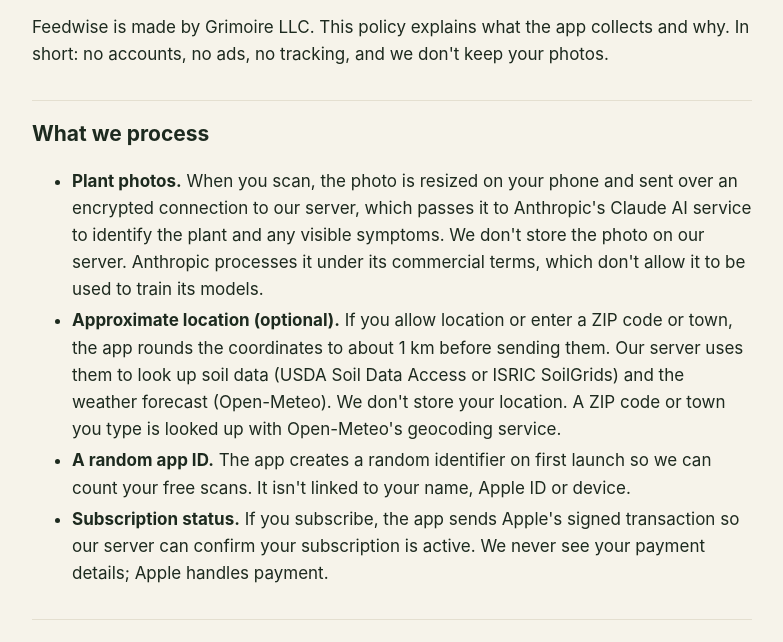
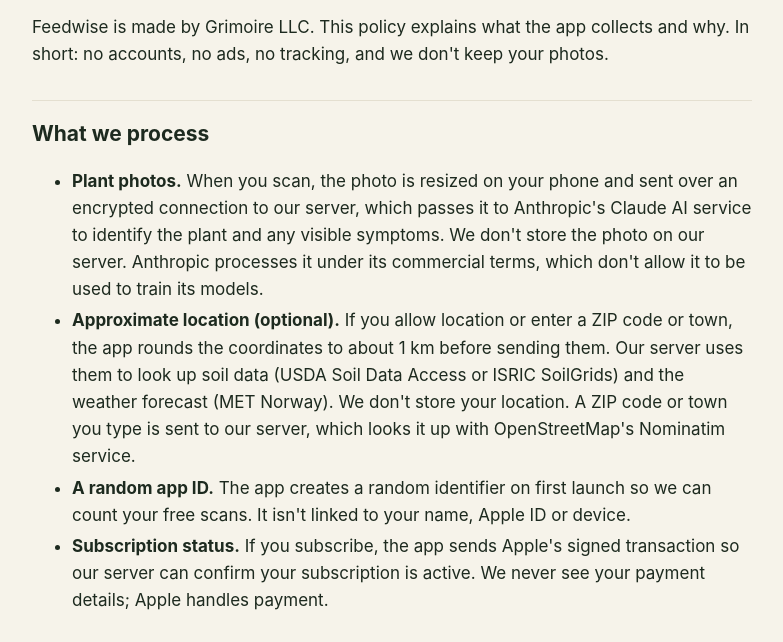
Before and after one commit to CIVIDISO/feedwise-site, a plain HTML site: page privacy.html in a window 1280 px wide. Shown: the part 149-791 px from the top of the page, without its empty margins (248-1031 px from the left). Drawn offline with Linux system fonts and the light colour scheme.

Commit message:
Privacy: MET Norway weather, OpenStreetMap place search

```diff
--- a/privacy.html
+++ b/privacy.html
@@ -16,7 +16,7 @@
 <h2>What we process</h2>
 <ul>
 <li><b>Plant photos.</b> When you scan, the photo is resized on your phone and sent over an encrypted connection to our server, which passes it to Anthropic's Claude AI service to identify the plant and any visible symptoms. We don't store the photo on our server. Anthropic processes it under its commercial terms, which don't allow it to be used to train its models.</li>
-<li><b>Approximate location (optional).</b> If you allow location or enter a ZIP code or town, the app rounds the coordinates to about 1 km before sending them. Our server uses them to look up soil data (USDA Soil Data Access or ISRIC SoilGrids) and the weather forecast (Open-Meteo). We don't store your location. A ZIP code or town you type is looked up with Open-Meteo's geocoding service.</li>
+<li><b>Approximate location (optional).</b> If you allow location or enter a ZIP code or town, the app rounds the coordinates to about 1 km before sending them. Our server uses them to look up soil data (USDA Soil Data Access or ISRIC SoilGrids) and the weather forecast (MET Norway). We don't store your location. A ZIP code or town you type is sent to our server, which looks it up with OpenStreetMap's Nominatim service.</li>
 <li><b>A random app ID.</b> The app creates a random identifier on first launch so we can count your free scans. It isn't linked to your name, Apple ID or device.</li>
 <li><b>Subscription status.</b> If you subscribe, the app sends Apple's signed transaction so our server can confirm your subscription is active. We never see your payment details; Apple handles payment.</li>
 </ul>
```
